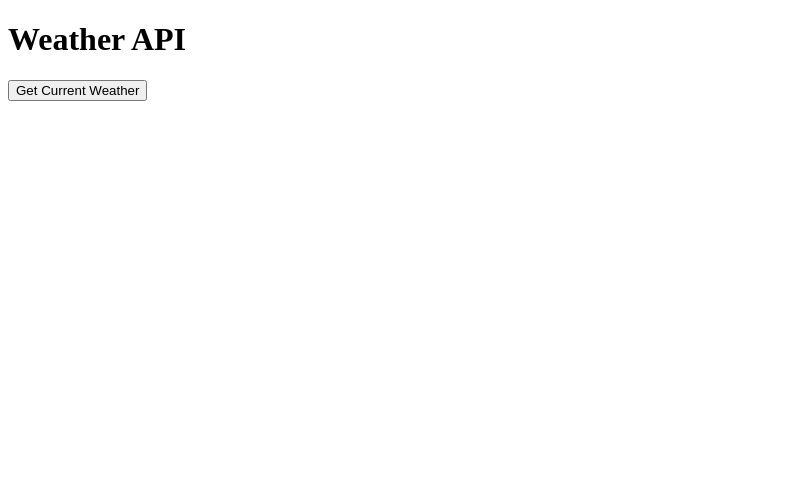
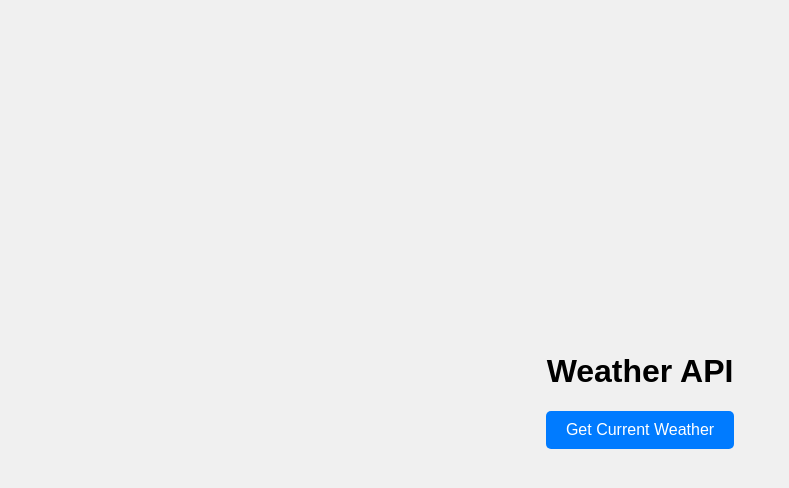
Before and after one commit to acciojob/weather-api-RitankJaikar, a website: page main.html in a window 1280 px wide. Shown: the whole page, without its empty margins (0-789 px from the left). Drawn offline with Linux system fonts and the light colour scheme.

Commit message:
created a submission

```diff
--- a/main.html
+++ b/main.html
@@ -8,7 +8,7 @@
 
 <body>
 	<h1>Weather API</h1>
-	<button>Get Current Weather</button>
+	<button id="btn">Get Current Weather</button>
 	<div id="weatherData" data-testid="weather-display"></div>
 	<!-- the entire body must be written by student -->
     <script type="text/javascript" src="./script.js">
--- a/script.js
+++ b/script.js
@@ -1,3 +1,4 @@
+/*
 const button = document.querySelector("button");
 const weatherData = document.querySelector("#weatherData");
 
@@ -18,3 +19,16 @@ button.addEventListener("click", async function () {
         weatherData.textContent = "Failed to fetch weather data.";
     }
 });
+*/
+
+function get(){
+	const url=`https://api.openweathermap.org/data/2.5/weather?q=London,uk&appid=e467712b257e418838be97cc881a71de`;
+	fetch(url)
+	.then((response)=>response.json())
+	.then(data=>{
+		const res=document.getElementById("weatherData");
+		res.innerHTML=`Current weather in London: ${data.weather[0].main}`;
+	})
+}
+const button=document.getElementById("btn");
+button.addEventListener("click",get);
--- a/styles.css
+++ b/styles.css
@@ -1 +1,31 @@
 /*  your css code here. If applicable */
+body {
+    font-family: Arial, sans-serif;
+    display: flex;
+	flex-direction: column;
+    justify-content: center;
+    align-items: center;
+    height: 100vh;
+    margin: 0;
+    background-color: #f0f0f0;
+}
+
+.container {
+    text-align: center;
+}
+
+button {
+    padding: 10px 20px;
+    cursor: pointer;
+    border: none;
+    background-color: #007bff;
+    color: white;
+    font-size: 16px;
+    border-radius: 5px;
+    margin-bottom: 20px;
+}
+
+#weatherData {
+    font-size: 18px;
+    font-weight: bold;
+}
```
